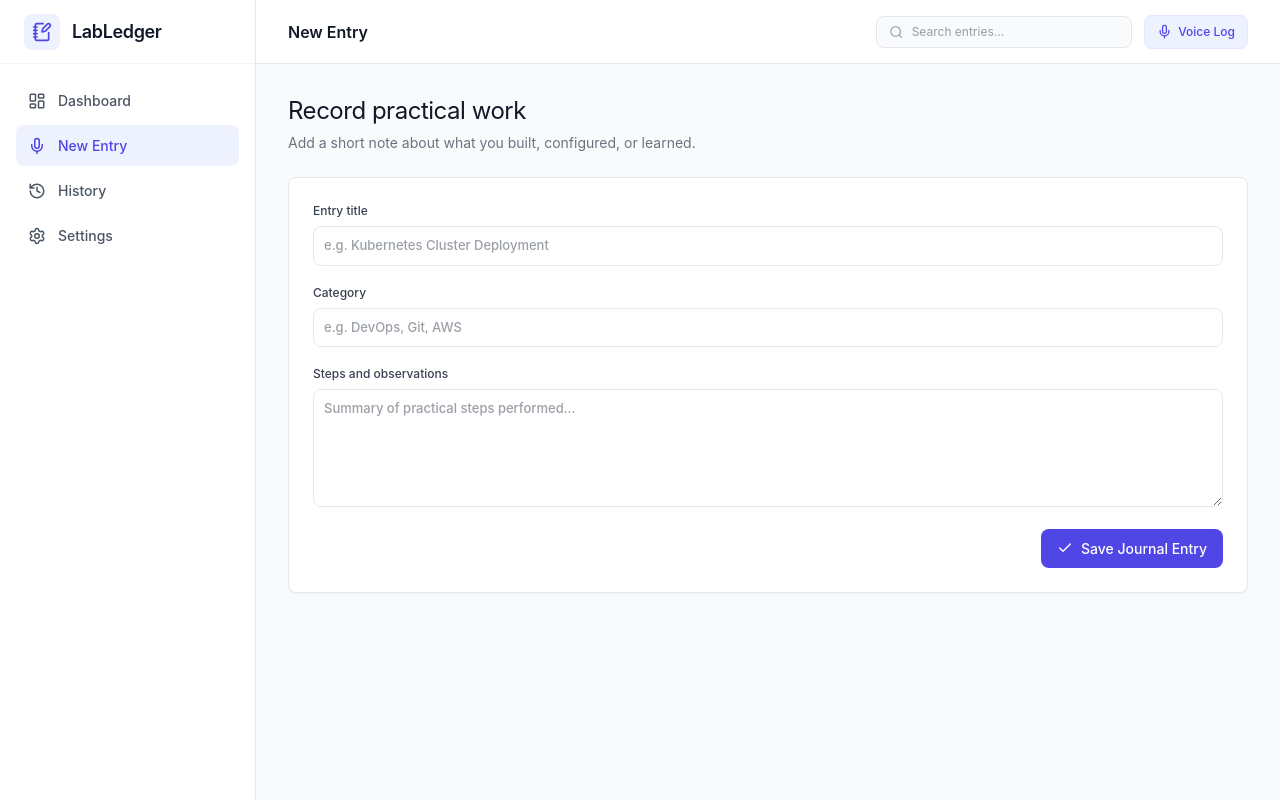
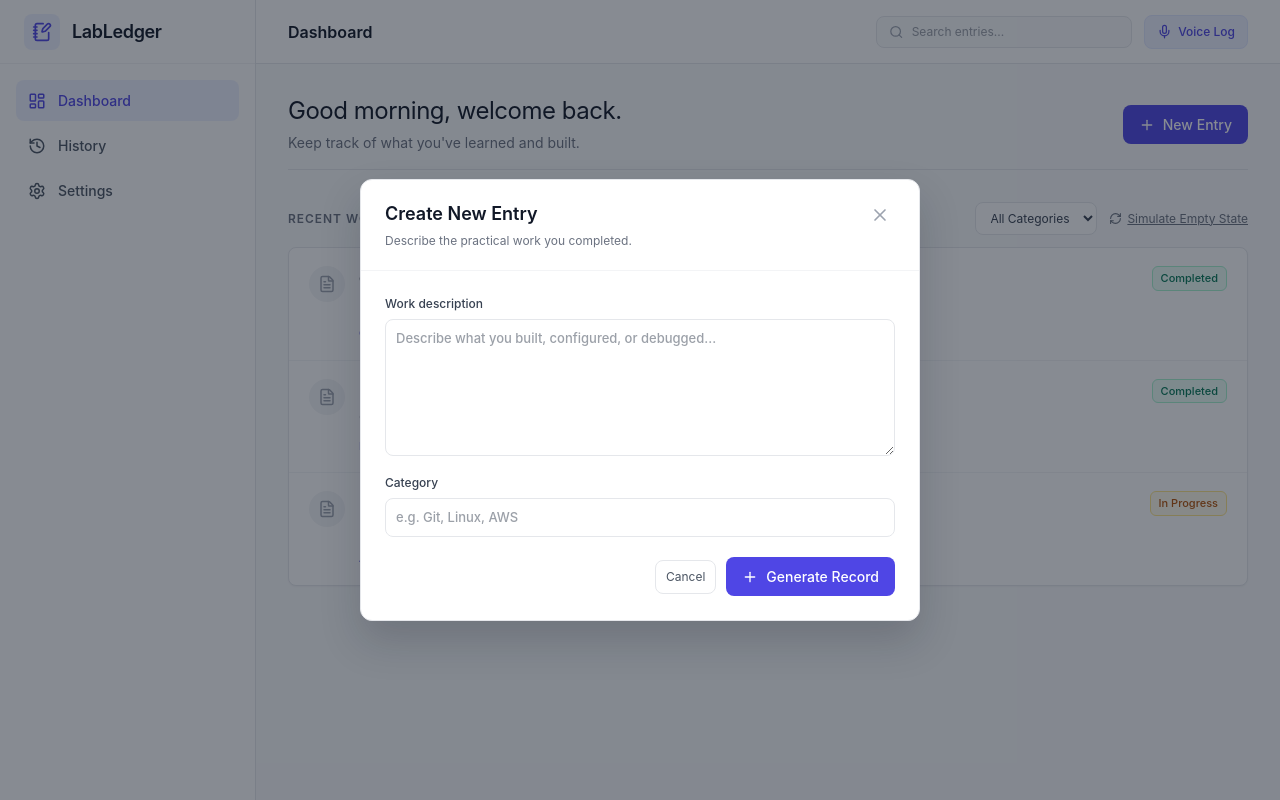
Before and after one commit to Vicky-codes17/labledger, a React (Vite) app: page / in a window 1280 px wide. Both pictures are taken after a click on the button "Voice Log". Built offline with nearby package versions, Linux system fonts and the light colour scheme.

Commit message:
feat: add structured work entry creation

```diff
--- a/src/App.css
+++ b/src/App.css
@@ -456,13 +456,13 @@
   line-height: 1.5;
 }
 
-.entry-form {
+.modal-form {
   display: grid;
   gap: 18px;
   padding: 24px;
 }
 
-.entry-form label {
+.modal-form label {
   display: grid;
   gap: 6px;
   color: #374151;
@@ -470,8 +470,9 @@
   font-weight: 500;
 }
 
-.entry-form input,
-.entry-form textarea {
+.modal-form input,
+.modal-form textarea,
+.modal-form select {
   width: 100%;
   padding: 9px 10px;
   border: 1px solid #e5e7eb;
@@ -483,16 +484,82 @@
   resize: vertical;
 }
 
-.entry-form input:focus,
-.entry-form textarea:focus {
+.modal-form input:focus,
+.modal-form textarea:focus,
+.modal-form select:focus {
   border-color: var(--brand-600);
   box-shadow: 0 0 0 2px var(--brand-100);
 }
 
-.form-actions {
+.modal-actions {
   display: flex;
+  align-items: center;
   justify-content: flex-end;
-  padding-top: 4px;
+  gap: 10px;
+  padding-top: 2px;
+}
+
+.modal-backdrop {
+  position: fixed;
+  inset: 0;
+  z-index: 40;
+  display: grid;
+  place-items: center;
+  padding: 16px;
+  background: rgb(17 24 39 / 50%);
+}
+
+.entry-modal {
+  width: min(100%, 560px);
+  max-height: 90vh;
+  overflow-y: auto;
+  border: 1px solid #e5e7eb;
+  border-radius: 12px;
+  background: #fff;
+  box-shadow: 0 20px 40px rgb(17 24 39 / 18%);
+}
+
+.modal-header {
+  display: flex;
+  align-items: flex-start;
+  justify-content: space-between;
+  gap: 16px;
+  padding: 20px 24px;
+  border-bottom: 1px solid #f3f4f6;
+}
+
+.modal-header h2 {
+  margin: 0;
+  color: #111827;
+  font-size: 18px;
+  font-weight: 600;
+}
+
+.modal-header p {
+  margin: 5px 0 0;
+  color: #6b7280;
+  font-size: 12px;
+}
+
+.modal-close {
+  display: grid;
+  place-items: center;
+  padding: 5px;
+  border: 0;
+  border-radius: 6px;
+  color: #9ca3af;
+  background: transparent;
+  cursor: pointer;
+}
+
+.modal-close:hover {
+  color: #374151;
+  background: #f3f4f6;
+}
+
+.structured-record {
+  display: grid;
+  gap: 16px;
 }
 
 .settings-card {
@@ -643,7 +710,11 @@
     padding: 8px;
   }
 
-  .entry-form {
+  .modal-form {
+    padding: 16px;
+  }
+
+  .modal-header {
     padding: 16px;
   }
 
--- a/src/App.jsx
+++ b/src/App.jsx
@@ -44,7 +44,6 @@ const initialRecords = [
 
 const navigation = [
   { label: 'Dashboard', icon: LayoutDashboard },
-  { label: 'New Entry', icon: Mic },
   { label: 'History', icon: History },
   { label: 'Settings', icon: Settings },
 ]
@@ -91,7 +90,10 @@ function App() {
   const [searchQuery, setSearchQuery] = useState('')
   const [category, setCategory] = useState('All')
   const [emptyState, setEmptyState] = useState(false)
-  const [entry, setEntry] = useState({ title: '', category: '', steps: '' })
+  const [entryModalOpen, setEntryModalOpen] = useState(false)
+  const [description, setDescription] = useState('')
+  const [entryCategory, setEntryCategory] = useState('')
+  const [generatedRecord, setGeneratedRecord] = useState(null)
 
   const selectPage = (page) => {
     setActivePage(page)
@@ -109,27 +111,51 @@ function App() {
     return matchesSearch && matchesCategory && !emptyState
   })
 
-  const updateEntry = (field, value) => {
-    setEntry((current) => ({ ...current, [field]: value }))
+  const openEntryModal = () => {
+    setEntryModalOpen(true)
+    setGeneratedRecord(null)
+  }
+
+  const cancelEntry = () => {
+    setEntryModalOpen(false)
+    setDescription('')
+    setEntryCategory('')
+    setGeneratedRecord(null)
+  }
+
+  const generateRecord = (event) => {
+    event.preventDefault()
+    if (!description.trim() || !entryCategory.trim()) return
+
+    setGeneratedRecord({
+      title: description.trim().split(/[.!?]/)[0].slice(0, 60) || 'Practical Work Entry',
+      category: entryCategory.trim(),
+      status: 'Completed',
+      steps: description.trim(),
+      learnings: 'Add the key learning or takeaway from this work.',
+    })
+  }
+
+  const updateGeneratedRecord = (field, value) => {
+    setGeneratedRecord((current) => ({ ...current, [field]: value }))
   }
 
   const saveEntry = (event) => {
     event.preventDefault()
-    if (!entry.title.trim() || !entry.category.trim() || !entry.steps.trim()) return
+    if (!generatedRecord?.title.trim() || !generatedRecord?.category.trim() || !generatedRecord?.steps.trim()) return
 
     setRecords((current) => [
       {
         id: `rec-${Date.now()}`,
-        title: entry.title.trim(),
-        category: entry.category.trim(),
+        title: generatedRecord.title.trim(),
+        category: generatedRecord.category.trim(),
         date: 'Oct 30, 2026',
-        status: 'Completed',
-        steps: entry.steps.trim(),
+        status: generatedRecord.status,
+        steps: generatedRecord.steps.trim(),
       },
       ...current,
     ])
-    setEntry({ title: '', category: '', steps: '' })
-    setActivePage('History')
+    cancelEntry()
   }
 
   return (
@@ -201,7 +227,7 @@ function App() {
                 onChange={(event) => setSearchQuery(event.target.value)}
               />
             </label>
-            <button className="voice-button" type="button" onClick={() => selectPage('New Entry')}>
+            <button className="voice-button" type="button" onClick={openEntryModal}>
               <Mic size={15} />
               <span>Voice Log</span>
             </button>
@@ -216,7 +242,7 @@ function App() {
                   <h2>Good morning, welcome back.</h2>
                   <p>Keep track of what you&apos;ve learned and built.</p>
                 </div>
-                <button className="new-entry-button" type="button" onClick={() => selectPage('New Entry')}>
+                <button className="new-entry-button" type="button" onClick={openEntryModal}>
                   <Plus size={16} />
                   <span>New Entry</span>
                 </button>
@@ -264,53 +290,6 @@ function App() {
             </section>
           )}
 
-          {activePage === 'New Entry' && (
-            <section className="page-section form-page">
-              <div className="page-intro">
-                <h2>Record practical work</h2>
-                <p>Add a short note about what you built, configured, or learned.</p>
-              </div>
-              <form className="entry-form card" onSubmit={saveEntry}>
-                <label>
-                  Entry title
-                  <input
-                    type="text"
-                    placeholder="e.g. Kubernetes Cluster Deployment"
-                    value={entry.title}
-                    onChange={(event) => updateEntry('title', event.target.value)}
-                    required
-                  />
-                </label>
-                <label>
-                  Category
-                  <input
-                    type="text"
-                    placeholder="e.g. DevOps, Git, AWS"
-                    value={entry.category}
-                    onChange={(event) => updateEntry('category', event.target.value)}
-                    required
-                  />
-                </label>
-                <label>
-                  Steps and observations
-                  <textarea
-                    rows="5"
-                    placeholder="Summary of practical steps performed..."
-                    value={entry.steps}
-                    onChange={(event) => updateEntry('steps', event.target.value)}
-                    required
-                  />
-                </label>
-                <div className="form-actions">
-                  <button className="new-entry-button" type="submit">
-                    <Check size={16} />
-                    <span>Save Journal Entry</span>
-                  </button>
-                </div>
-              </form>
-            </section>
-          )}
-
           {activePage === 'History' && (
             <section className="page-section history-page">
               <div className="page-intro">
@@ -354,8 +333,117 @@ function App() {
           )}
         </main>
       </div>
+
+      {entryModalOpen && (
+        <div className="modal-backdrop" role="presentation">
+          <div className="entry-modal" role="dialog" aria-modal="true" aria-labelledby="entry-modal-title">
+            <div className="modal-header">
+              <div>
+                <h2 id="entry-modal-title">Create New Entry</h2>
+                <p>{generatedRecord ? 'Edit the generated record before saving.' : 'Describe the practical work you completed.'}</p>
+              </div>
+              <button className="modal-close" type="button" aria-label="Close" onClick={cancelEntry}>
+                <X size={20} />
+              </button>
+            </div>
+
+            {!generatedRecord ? (
+              <form className="modal-form" onSubmit={generateRecord}>
+                <label>
+                  Work description
+                  <textarea
+                    rows="6"
+                    placeholder="Describe what you built, configured, or debugged..."
+                    value={description}
+                    onChange={(event) => setDescription(event.target.value)}
+                    required
+                  />
+                </label>
+                <label>
+                  Category
+                  <input
+                    type="text"
+                    placeholder="e.g. Git, Linux, AWS"
+                    value={entryCategory}
+                    onChange={(event) => setEntryCategory(event.target.value)}
+                    required
+                  />
+                </label>
+                <div className="modal-actions">
+                  <button className="secondary-button" type="button" onClick={cancelEntry}>Cancel</button>
+                  <button className="new-entry-button" type="submit">
+                    <SparkleIcon />
+                    <span>Generate Record</span>
+                  </button>
+                </div>
+              </form>
+            ) : (
+              <form className="modal-form" onSubmit={saveEntry}>
+                <div className="structured-record">
+                  <label>
+                    Title
+                    <input
+                      type="text"
+                      value={generatedRecord.title}
+                      onChange={(event) => updateGeneratedRecord('title', event.target.value)}
+                      required
+                    />
+                  </label>
+                  <label>
+                    Category
+                    <input
+                      type="text"
+                      value={generatedRecord.category}
+                      onChange={(event) => updateGeneratedRecord('category', event.target.value)}
+                      required
+                    />
+                  </label>
+                  <label>
+                    Status
+                    <select
+                      value={generatedRecord.status}
+                      onChange={(event) => updateGeneratedRecord('status', event.target.value)}
+                    >
+                      <option>Completed</option>
+                      <option>In Progress</option>
+                    </select>
+                  </label>
+                  <label>
+                    Steps and observations
+                    <textarea
+                      rows="4"
+                      value={generatedRecord.steps}
+                      onChange={(event) => updateGeneratedRecord('steps', event.target.value)}
+                      required
+                    />
+                  </label>
+                  <label>
+                    Key learnings
+                    <textarea
+                      rows="3"
+                      value={generatedRecord.learnings}
+                      onChange={(event) => updateGeneratedRecord('learnings', event.target.value)}
+                    />
+                  </label>
+                </div>
+                <div className="modal-actions">
+                  <button className="secondary-button" type="button" onClick={cancelEntry}>Cancel</button>
+                  <button className="new-entry-button" type="submit">
+                    <Check size={16} />
+                    <span>Save Entry</span>
+                  </button>
+                </div>
+              </form>
+            )}
+          </div>
+        </div>
+      )}
     </div>
   )
 }
 
+function SparkleIcon() {
+  return <Plus size={16} />
+}
+
 export default App
```
